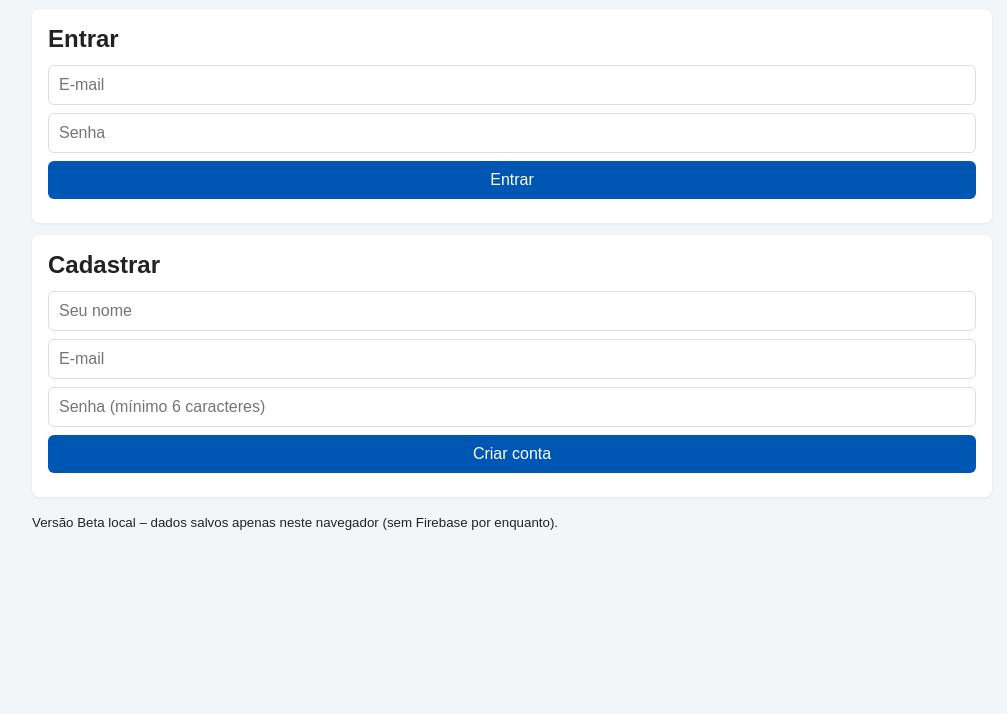
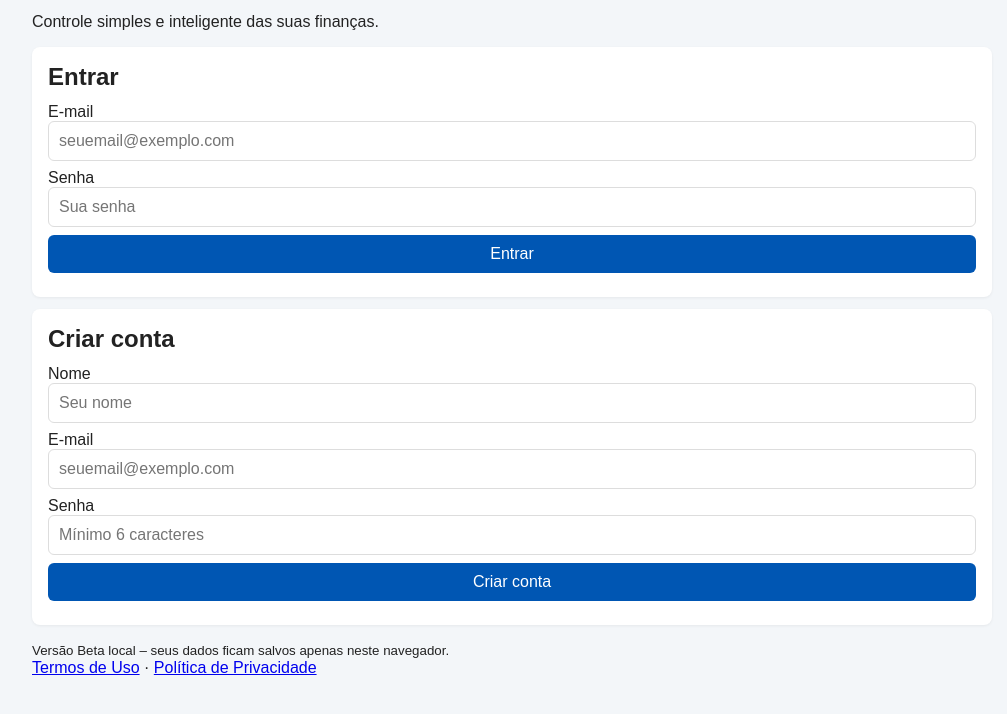
Before and after one commit to warloki505/gestor-financeiro-mvp, a plain HTML site: page index.html in a window 1280 px wide. Shown: the part 70-784 px from the top of the page, without its empty margins (128-1135 px from the left). Drawn offline with Linux system fonts and the light colour scheme.

Commit message:
Update index.html

```diff
--- a/index.html
+++ b/index.html
@@ -7,34 +7,57 @@
   <link rel="stylesheet" href="style.css" />
 </head>
 <body>
-  <main class="container">
+  <main class="container auth-container">
     <h1>Gestor Financeiro</h1>
+    <p class="subtitle">Controle simples e inteligente das suas finanças.</p>
 
     <section class="card">
       <h2>Entrar</h2>
       <form id="login-form">
-        <input type="email" id="login-email" placeholder="E-mail" required />
-        <input type="password" id="login-password" placeholder="Senha" required />
+        <label for="login-email">E-mail</label>
+        <input type="email" id="login-email" placeholder="seuemail@exemplo.com" required />
+
+        <label for="login-password">Senha</label>
+        <input type="password" id="login-password" placeholder="Sua senha" required />
+
         <button type="submit">Entrar</button>
       </form>
     </section>
 
     <section class="card">
-      <h2>Cadastrar</h2>
+      <h2>Criar conta</h2>
       <form id="signup-form">
+        <label for="signup-name">Nome</label>
         <input type="text" id="signup-name" placeholder="Seu nome" required />
-        <input type="email" id="signup-email" placeholder="E-mail" required />
-        <input type="password" id="signup-password" placeholder="Senha (mínimo 6 caracteres)" minlength="6" required />
+
+        <label for="signup-email">E-mail</label>
+        <input type="email" id="signup-email" placeholder="seuemail@exemplo.com" required />
+
+        <label for="signup-password">Senha</label>
+        <input
+          type="password"
+          id="signup-password"
+          placeholder="Mínimo 6 caracteres"
+          minlength="6"
+          required
+        />
+
         <button type="submit">Criar conta</button>
       </form>
     </section>
 
     <p id="status"></p>
-    <small>Versão Beta local – dados salvos apenas neste navegador (sem Firebase por enquanto).</small>
+    <small class="beta-note">
+      Versão Beta local – seus dados ficam salvos apenas neste navegador.
+    </small>
+
+    <footer class="auth-footer">
+      <a href="Termos_de_Uso.txt" target="_blank">Termos de Uso</a> ·
+      <a href="Politica_de_Privacidade.txt" target="_blank">Política de Privacidade</a>
+    </footer>
   </main>
 
   <script>
-    // Chaves usadas no localStorage
     const USER_KEY = "gf_user";
     const LOGGED_KEY = "gf_logged";
 
@@ -47,13 +70,11 @@
       statusEl.style.color = isError ? "red" : "green";
     }
 
-    // Se já estiver logado, manda direto pro dashboard
     const alreadyLogged = localStorage.getItem(LOGGED_KEY) === "true";
     if (alreadyLogged) {
       window.location.href = "dashboard.html";
     }
 
-    // CADASTRO (salva usuário básico no localStorage)
     signupForm.addEventListener("submit", (e) => {
       e.preventDefault();
 
@@ -73,7 +94,6 @@
       signupForm.reset();
     });
 
-    // LOGIN (valida contra o usuário salvo no localStorage)
     loginForm.addEventListener("submit", (e) => {
       e.preventDefault();
 
```
